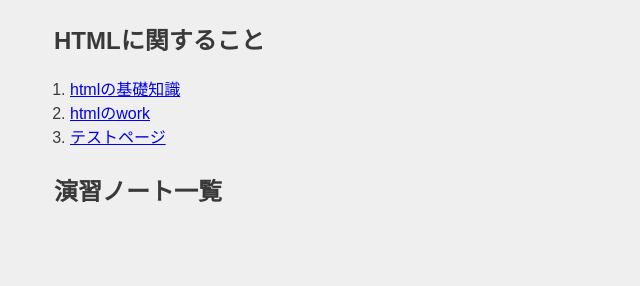
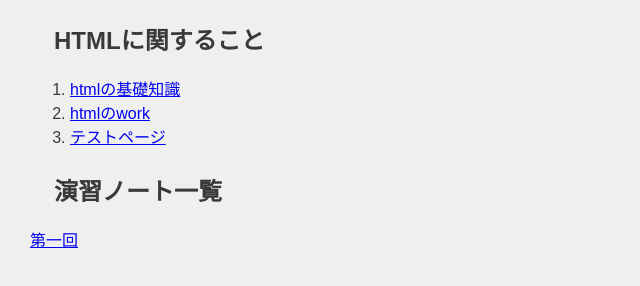
Before and after one commit to yama0112-code/xbp, a plain HTML site: page de12/index.html in a window 1280 px wide. Shown: the part 152-438 px from the top of the page, without its empty margins (0-640 px from the left). Drawn offline with Linux system fonts and the light colour scheme.

Commit message:
202402163

```diff
--- a/de12/index.html
+++ b/de12/index.html
@@ -18,6 +18,7 @@
             <li><a href="./test.html" target="_blank">テストページ</a></li>
         </ol>
         <h2>演習ノート一覧</h2>
+        <a href="http://127.0.0.1:5500/de12/1.html" target="_blank">第一回</a>
 
 
 
```
